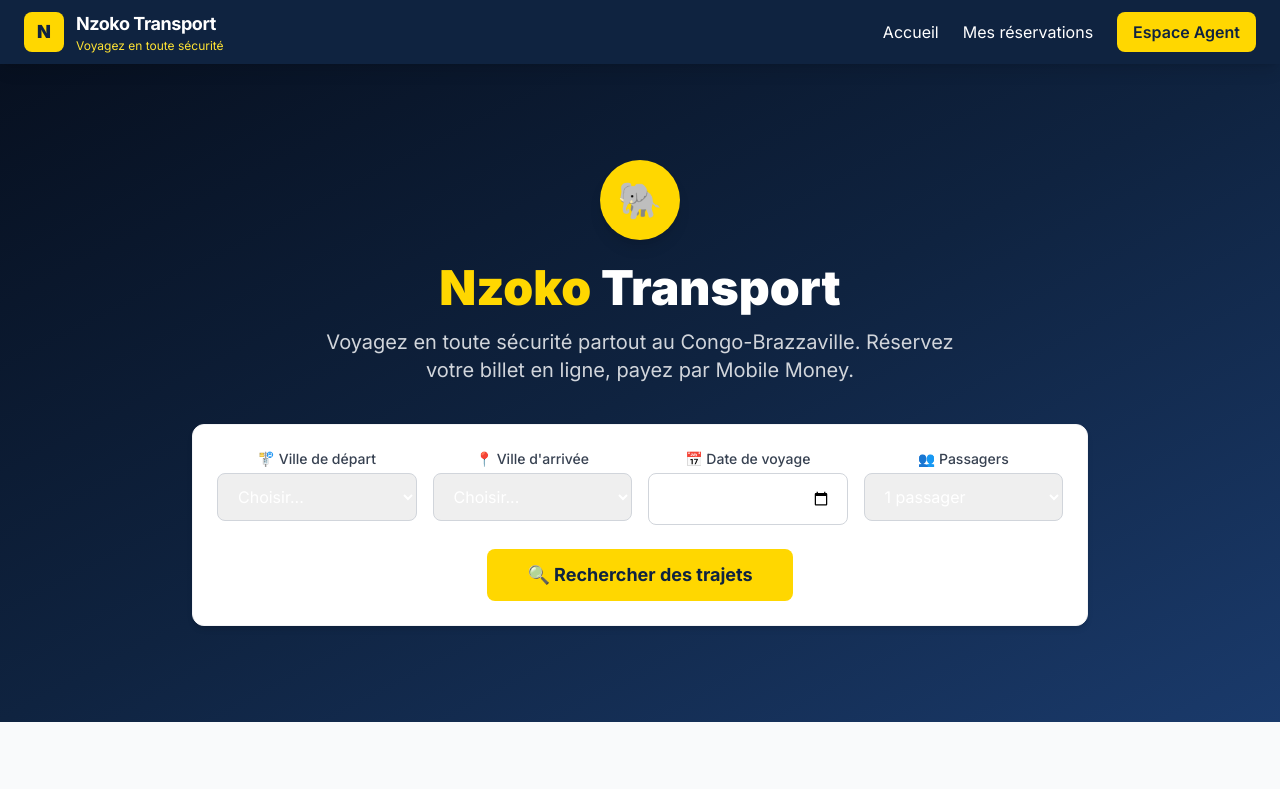
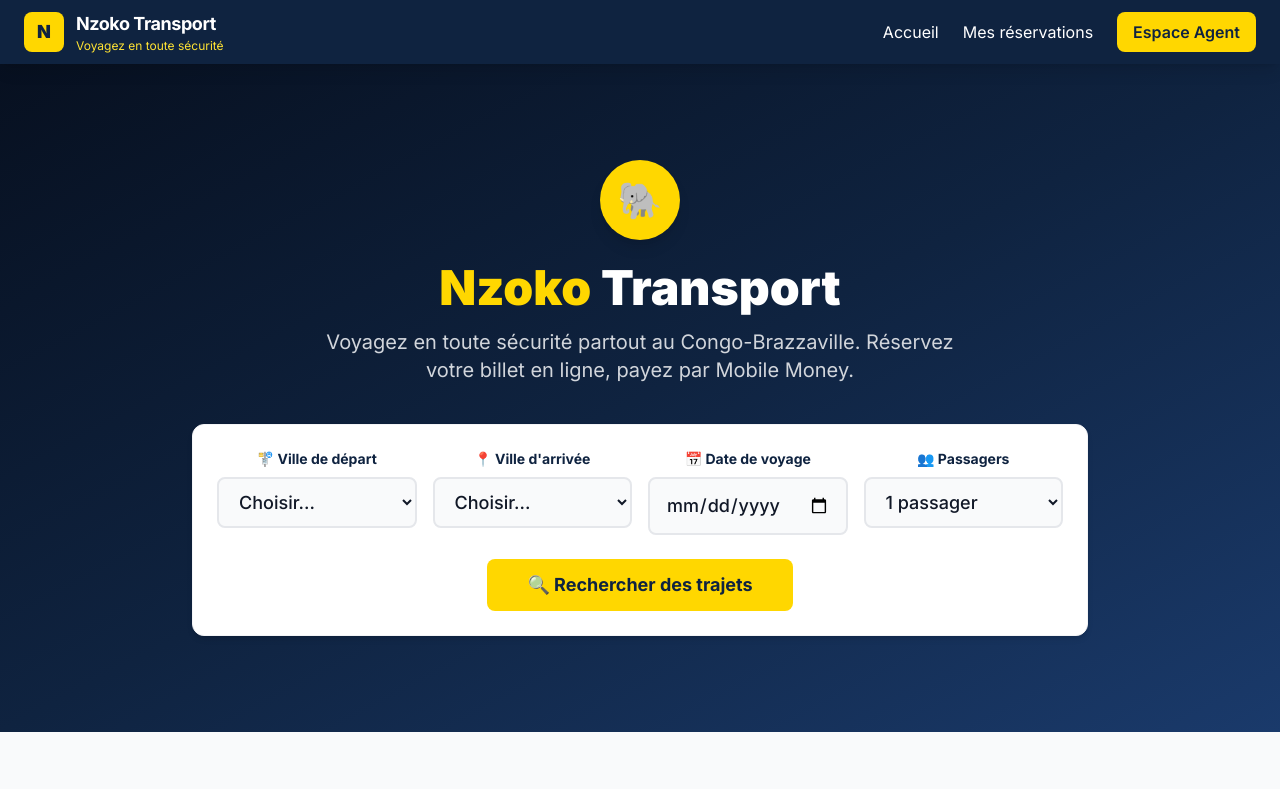
Before and after one commit to mayombe-market/nzoko-transport, a Next.js app: page / in a window 1280 px wide. Shown: the top 789 px of the page. Built offline with nearby package versions, Linux system fonts and the light colour scheme.

Commit message:
style: improve search form - darker input backgrounds, larger font size, bolder labels

```diff
--- a/src/app/globals.css
+++ b/src/app/globals.css
@@ -39,8 +39,10 @@
   }
 
   .input-field {
-    @apply w-full px-4 py-3 border border-gray-300 rounded-lg
-           focus:outline-none focus:ring-2 focus:ring-night focus:border-transparent
+    @apply w-full px-4 py-3 border-2 border-gray-200 rounded-lg
+           bg-gray-50 text-base font-medium text-gray-900
+           focus:outline-none focus:ring-2 focus:ring-accent-500 focus:border-accent-500
+           focus:bg-white
            placeholder:text-gray-400;
   }
 
--- a/src/components/SearchForm.tsx
+++ b/src/components/SearchForm.tsx
@@ -48,13 +48,13 @@ export function SearchForm() {
       <div className="grid grid-cols-1 md:grid-cols-2 lg:grid-cols-4 gap-4">
         {/* Départ */}
         <div>
-          <label className="block text-sm font-medium text-gray-700 mb-1">
+          <label className="block text-sm font-bold text-night mb-2">
             🚏 Ville de départ
           </label>
           <select
             value={from}
             onChange={(e) => setFrom(e.target.value)}
-            className="input-field"
+            className="input-field text-lg"
             required
           >
             <option value="">Choisir...</option>
@@ -68,13 +68,13 @@ export function SearchForm() {
 
         {/* Arrivée */}
         <div>
-          <label className="block text-sm font-medium text-gray-700 mb-1">
+          <label className="block text-sm font-bold text-night mb-2">
             📍 Ville d&apos;arrivée
           </label>
           <select
             value={to}
             onChange={(e) => setTo(e.target.value)}
-            className="input-field"
+            className="input-field text-lg"
             required
           >
             <option value="">Choisir...</option>
@@ -88,7 +88,7 @@ export function SearchForm() {
 
         {/* Date */}
         <div>
-          <label className="block text-sm font-medium text-gray-700 mb-1">
+          <label className="block text-sm font-bold text-night mb-2">
             📅 Date de voyage
           </label>
           <input
@@ -96,20 +96,20 @@ export function SearchForm() {
             value={date}
             onChange={(e) => setDate(e.target.value)}
             min={today}
-            className="input-field"
+            className="input-field text-lg"
             required
           />
         </div>
 
         {/* Passagers */}
         <div>
-          <label className="block text-sm font-medium text-gray-700 mb-1">
+          <label className="block text-sm font-bold text-night mb-2">
             👥 Passagers
           </label>
           <select
             value={passengers}
             onChange={(e) => setPassengers(Number(e.target.value))}
-            className="input-field"
+            className="input-field text-lg"
           >
             {[1, 2, 3, 4, 5, 6].map((n) => (
               <option key={n} value={n}>
```
